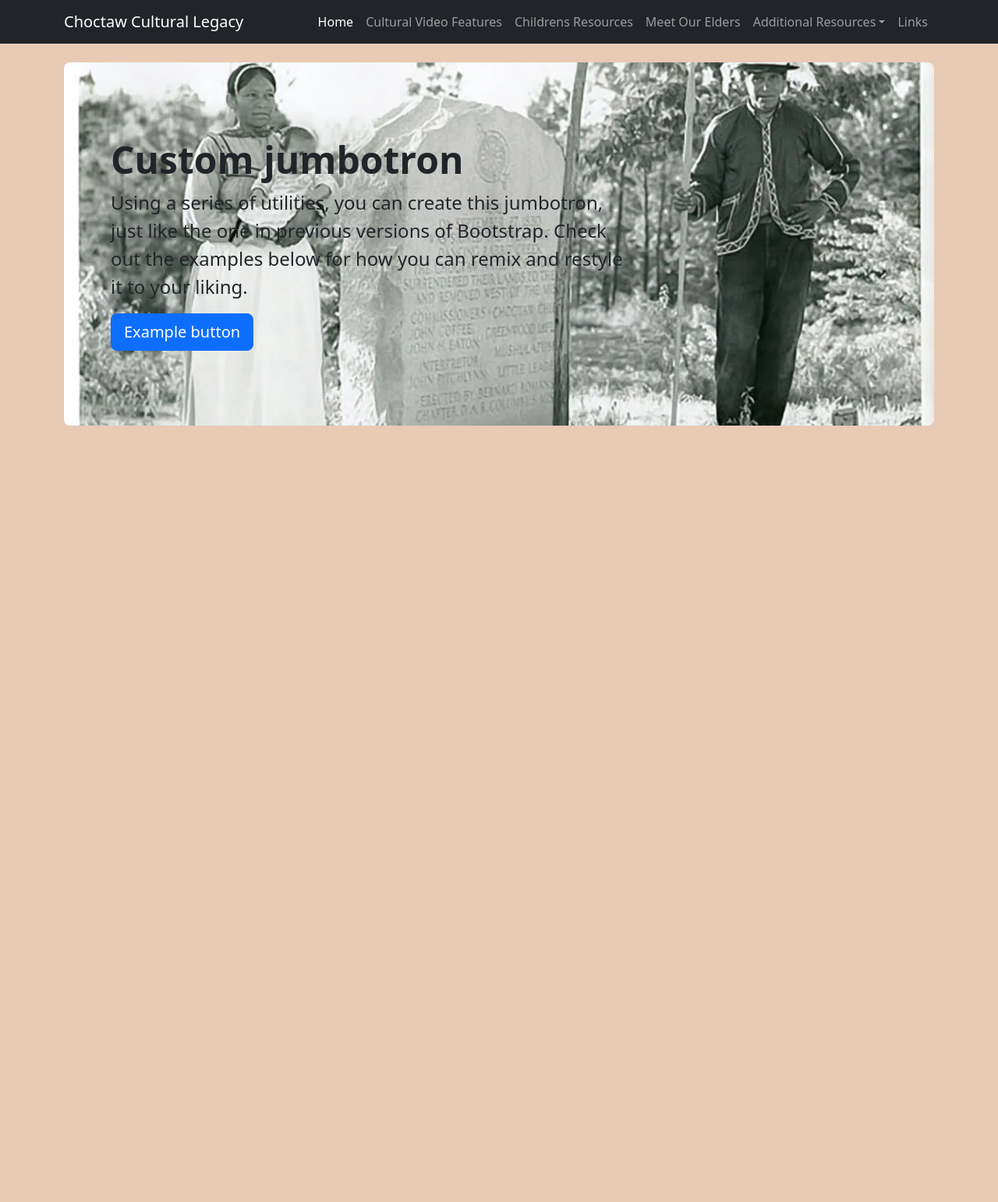
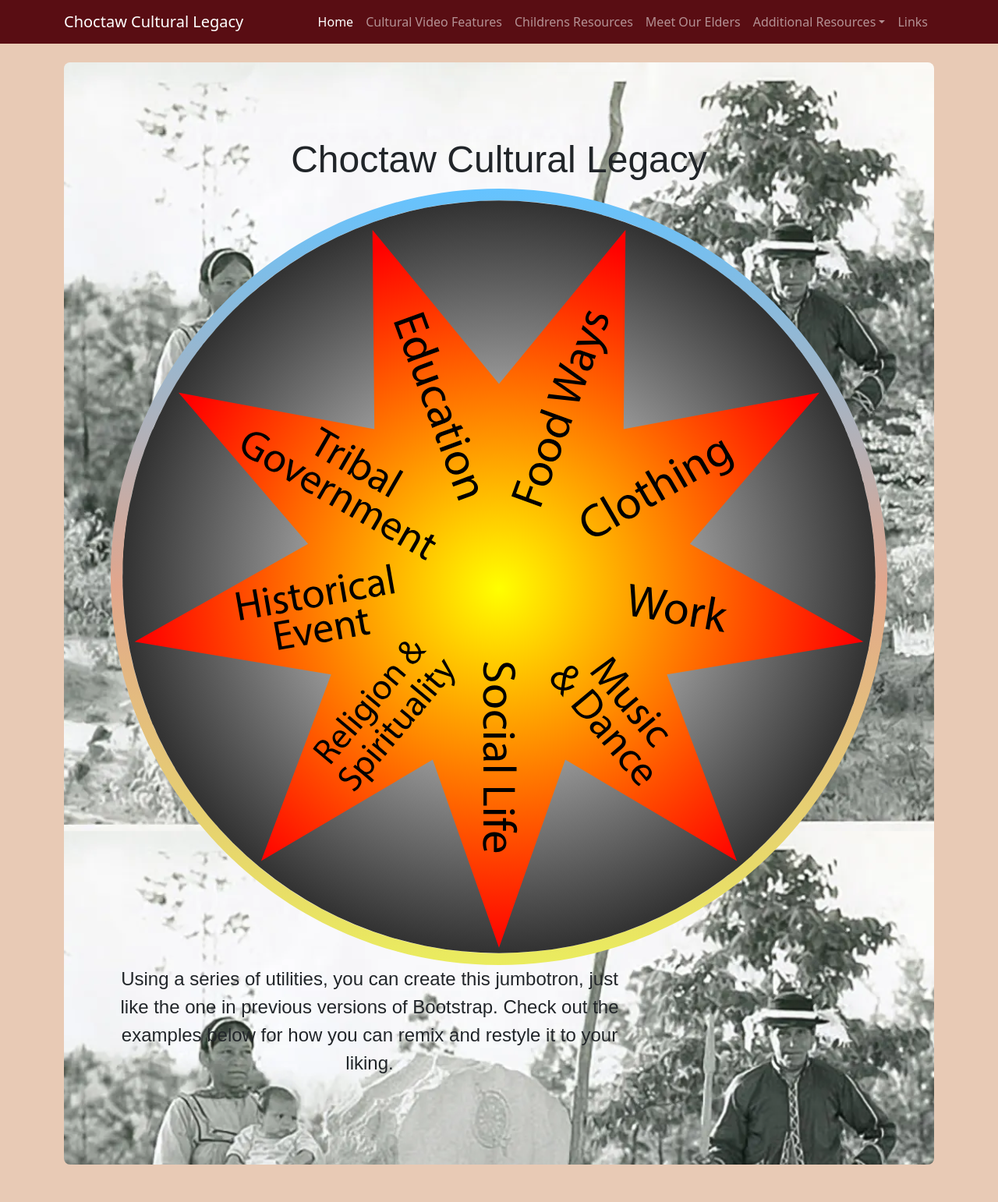
Before and after one commit to Choctaw-Cultural-Legacy/Choctaw-Cultural-Legacy.github.io, a Jekyll site: the page built from index.md, in a window 1280 px wide. Shown: the whole page at 78% size. Built offline with Jekyll 4.4.1, drawn with Linux system fonts in a browser that asks for light colours; some web fonts are replaced; before the commit the page ends 900 px from its top, so only the background shows below that.

Commit message:
Update jumbotron.html

```diff
--- a/_includes/jumbotron.html
+++ b/_includes/jumbotron.html
@@ -1,7 +1,7 @@
 <div class="p-5 mb-4 bg-jumbotron rounded-3">
-    <div class="container-fluid py-5">
-      <h1 class="display-5 fw-bold">Custom jumbotron</h1>
-      <p class="col-md-8 fs-4">Using a series of utilities, you can create this jumbotron, just like the one in previous versions of Bootstrap. Check out the examples below for how you can remix and restyle it to your liking.</p>
-      <button class="btn btn-primary btn-lg" type="button">Example button</button>
+    <div class="container-fluid py-5 text-center hayate">
+      <h1 class="display-5">Choctaw Cultural Legacy</h1>
+      <img src="/assets/img/Wheel_Logo.svg" alt="Choctaw Cultural Legacy Wheel Logo">
+      <p class="col-md-8 fs-4 hayate">Using a series of utilities, you can create this jumbotron, just like the one in previous versions of Bootstrap. Check out the examples below for how you can remix and restyle it to your liking.</p>
     </div>
   </div>
--- a/_includes/nav.html
+++ b/_includes/nav.html
@@ -7,7 +7,7 @@
     </a>
   </nav> -->
 
-  <nav class="navbar navbar-expand-lg navbar-dark bg-dark" aria-label="Eighth navbar example">
+  <nav class="navbar navbar-expand-lg navbar-dark bg-maroon" aria-label="Eighth navbar example">
     <div class="container">
       <a class="navbar-brand" href="/">Choctaw Cultural Legacy</a>
       <button class="navbar-toggler" type="button" data-bs-toggle="collapse" data-bs-target="#navbarsExample07" aria-controls="navbarsExample07" aria-expanded="false" aria-label="Toggle navigation">
--- a/_layouts/default.html
+++ b/_layouts/default.html
@@ -7,6 +7,7 @@
     {% else %}<title>Choctaw Cultural Legacy</title>
     {% endif %}
     <link href="/assets/css/main.css" rel="stylesheet">
+    <link rel="stylesheet" href="https://use.typekit.net/lli3ayu.css">
   </head>
   <body>
     {% include nav.html %}
--- a/assets/css/main.scss
+++ b/assets/css/main.scss
@@ -53,6 +53,12 @@
 @import "utilities/api";
 // scss-docs-end import-stack
 
+.hayate {
+    font-family: hayate, sans-serif;
+    font-weight: 400;
+    font-style: normal;
+}
+
 body {
     background-color: #E8CAB5;
 }
@@ -63,6 +69,6 @@ body {
 
 .bg-jumbotron {
     background-image: url("/assets/img/DRC_Marker.webp");
-    background-size: cover;
-    background-position: center center;
+    background-size: 110%;
+    background-position: top center;
 }
```
Also changed, not shown: assets/img/Wheel_Logo.svg (added).
